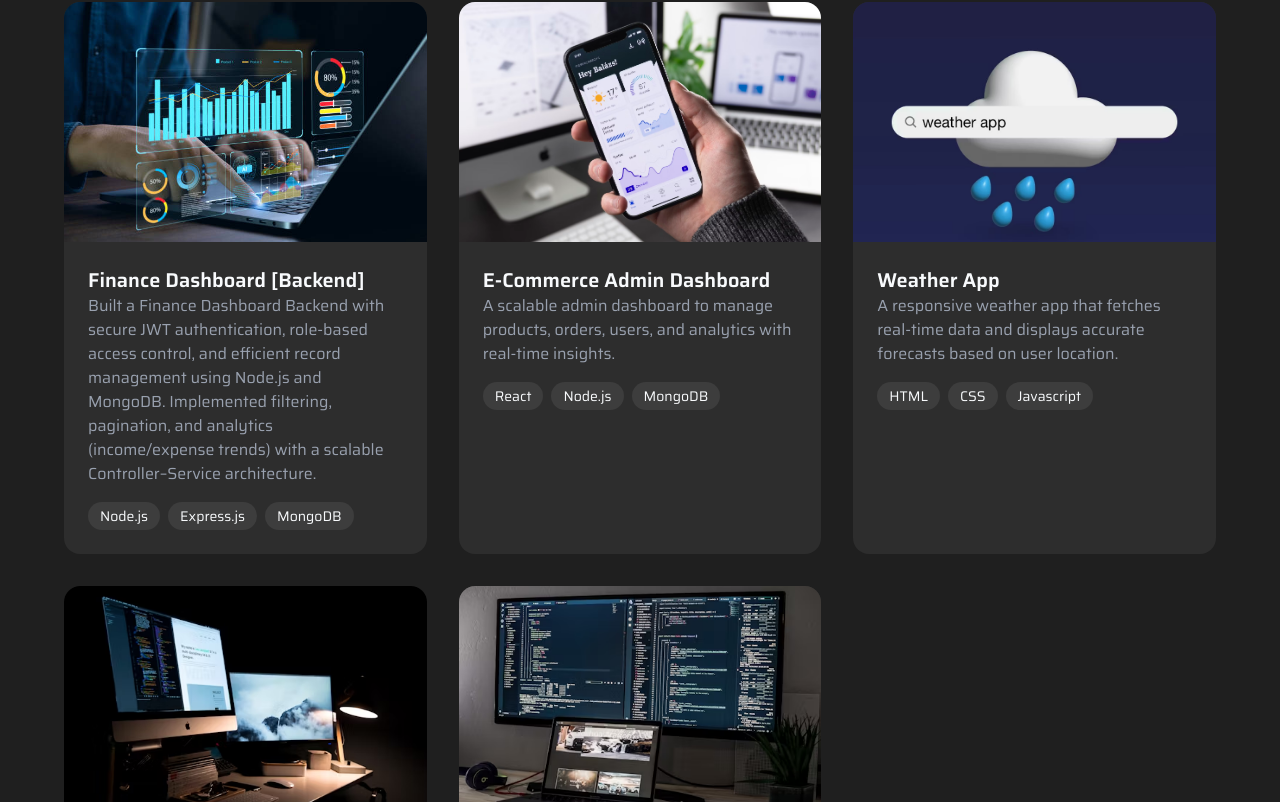
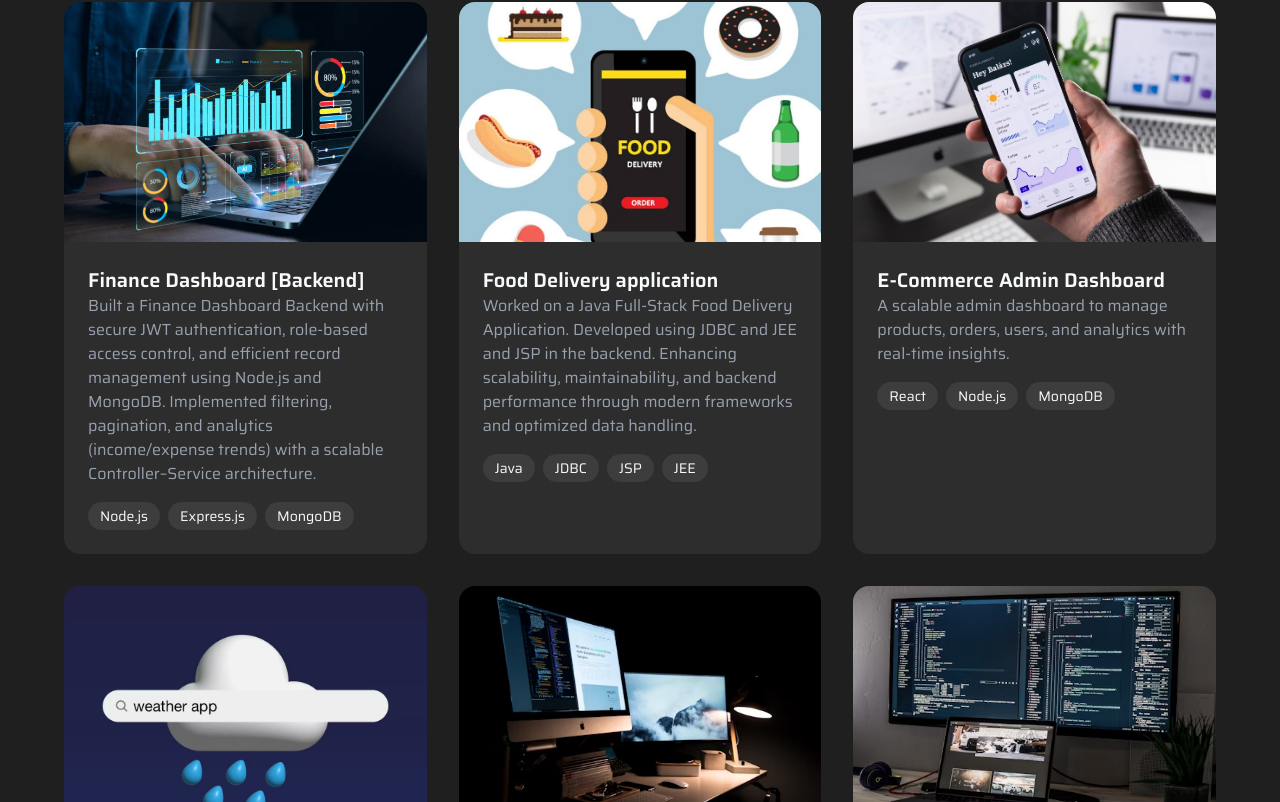
Before and after one commit to CommitAlchemist/Portfolio, a React (Vite) app: page / in a window 1280 px wide. Shown: the part 3906-4708 px from the top of the page. Built offline with nearby package versions, Linux system fonts and the light colour scheme.

Commit message:
commit changes

```diff
--- a/src/assets/assets.js
+++ b/src/assets/assets.js
@@ -12,7 +12,10 @@ import {
   FaFire,
   FaDatabase,
   FaCloud,
+  FaJava,
   FaRobot,
+  FaHtml5,
+  FaCss3,
 } from "react-icons/fa";
 import { SiExpress } from "react-icons/si";
 
@@ -23,6 +26,7 @@ import projectImg2 from "../assets/project2.avif";
 import projectImg3 from "../assets/project3.avif";
 import projectImg4 from "../assets/project4.avif";
 import projectImg5 from "../assets/project5.avif";
+import projectImg6 from "../assets/project6.avif";
 
 export const assets = {
   profileImg,
@@ -96,6 +100,16 @@ export const projects = [
     code: "#",
   },
   {
+    title: "Food Delivery application",
+    description:
+      "Worked on a Java Full-Stack Food Delivery Application.  Developed using JDBC and JEE and JSP in the backend. Enhancing scalability, maintainability, and backend performance through modern frameworks and optimized data handling.",
+    image: projectImg6,
+    tech: ["Java", "JDBC", "JSP", "JEE"],
+    icons: [FaJava],
+    demo: "#",
+    code: "#",
+  },
+  {
     title: "E-Commerce Admin Dashboard",
     description:
       "A scalable admin dashboard to manage products, orders, users, and analytics with real-time insights.",
@@ -111,7 +125,7 @@ export const projects = [
       "A responsive weather app that fetches real-time data and displays accurate forecasts based on user location.",
     image: projectImg2,
     tech: ["HTML", "CSS", "Javascript"],
-    icons: [FaVuejs, FaFire, FaCloud, FaDatabase],
+    icons: [FaHtml5, FaCss3],
     demo: "#",
     code: "#",
   },
```
Also changed, not shown: src/assets/project6.avif (added).
